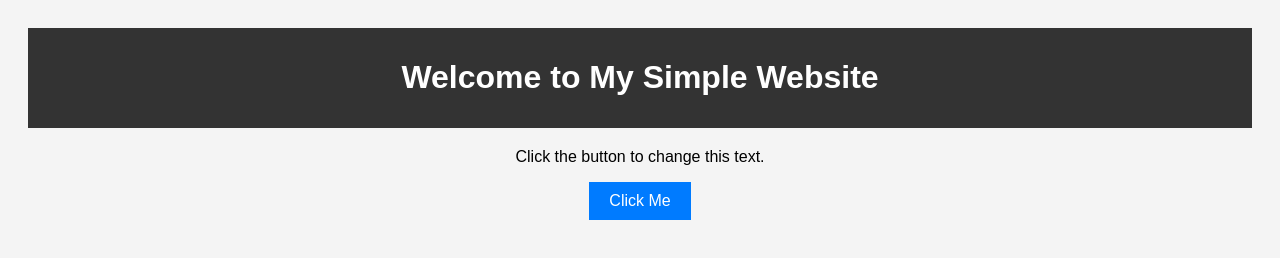
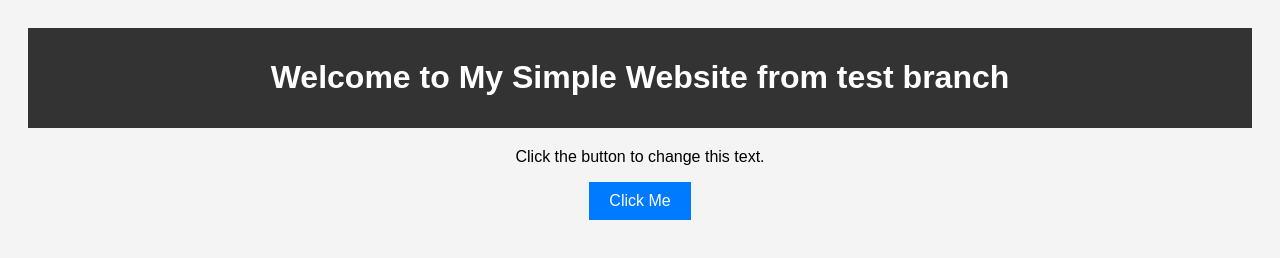
Before and after one commit to samirbz/gaction, a plain HTML site: page index.html in a window 1280 px wide. Drawn offline with Linux system fonts and the light colour scheme.

Commit message:
develop branch created

```diff
--- a/index.html
+++ b/index.html
@@ -8,7 +8,7 @@
 </head>
 <body>
     <header>
-        <h1>Welcome to My Simple Website</h1>
+        <h1>Welcome to My Simple Website from test branch</h1>
     </header>
 
     <main>
```
